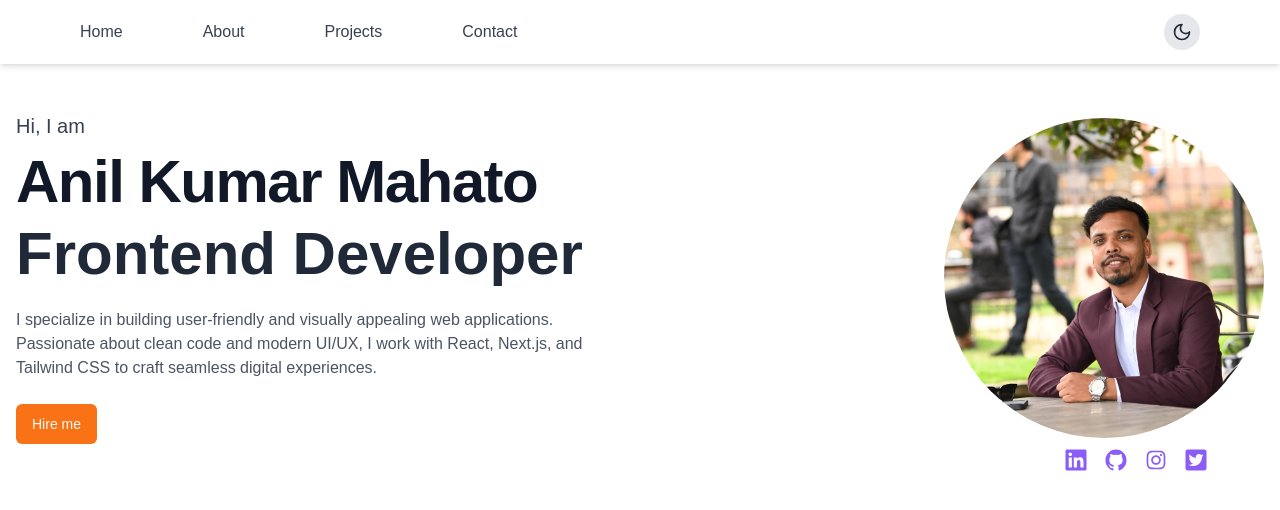
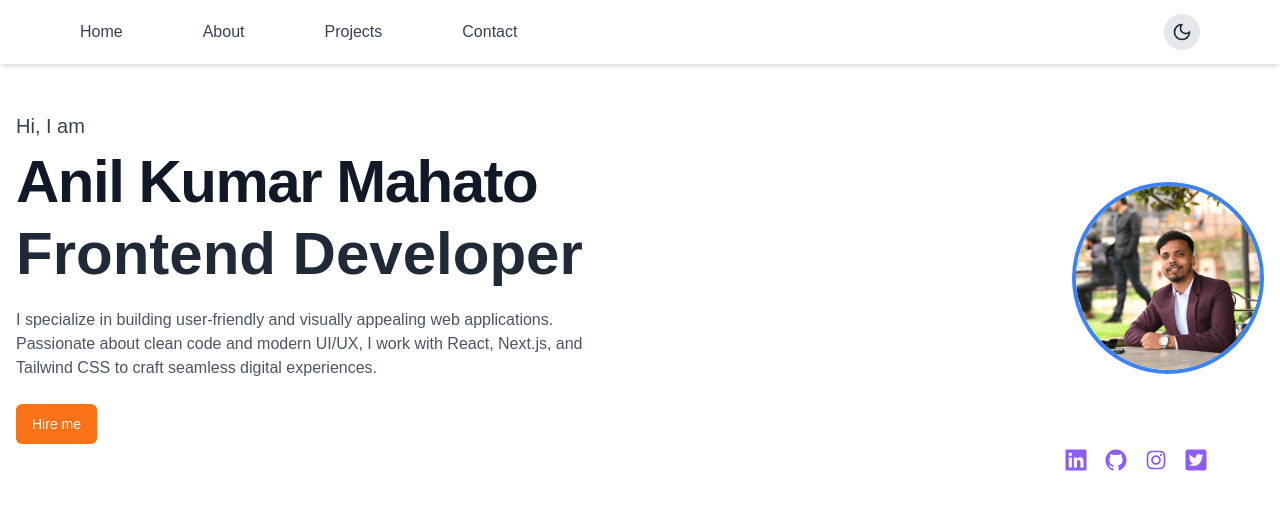
Before and after one commit to anil487/anilportfolio, a Next.js app: page / in a window 1280 px wide. Shown: the top 510 px of the page. Built offline with nearby package versions, Linux system fonts and the light colour scheme.

Commit message:
image improvemenyt

```diff
--- a/src/app/components/hero.tsx
+++ b/src/app/components/hero.tsx
@@ -35,13 +35,12 @@ const Hero = () => {
         </section>
 
         <div className="flex justify-center md:justify-end">
-          <div className="relative aspect-square w-64 overflow-hidden md:w-80">
+          <div className="w-40 h-40 md:w-48 md:h-48 relative rounded-full overflow-hidden border-4 border-blue-500">
             <Image
               src="/images/anil.jpg"
               alt="Anil Kumar Mahato"
               fill
-              priority
-              className="rounded-full object-cover"
+              className="object-cover"
             />
           </div>
         </div>
```
